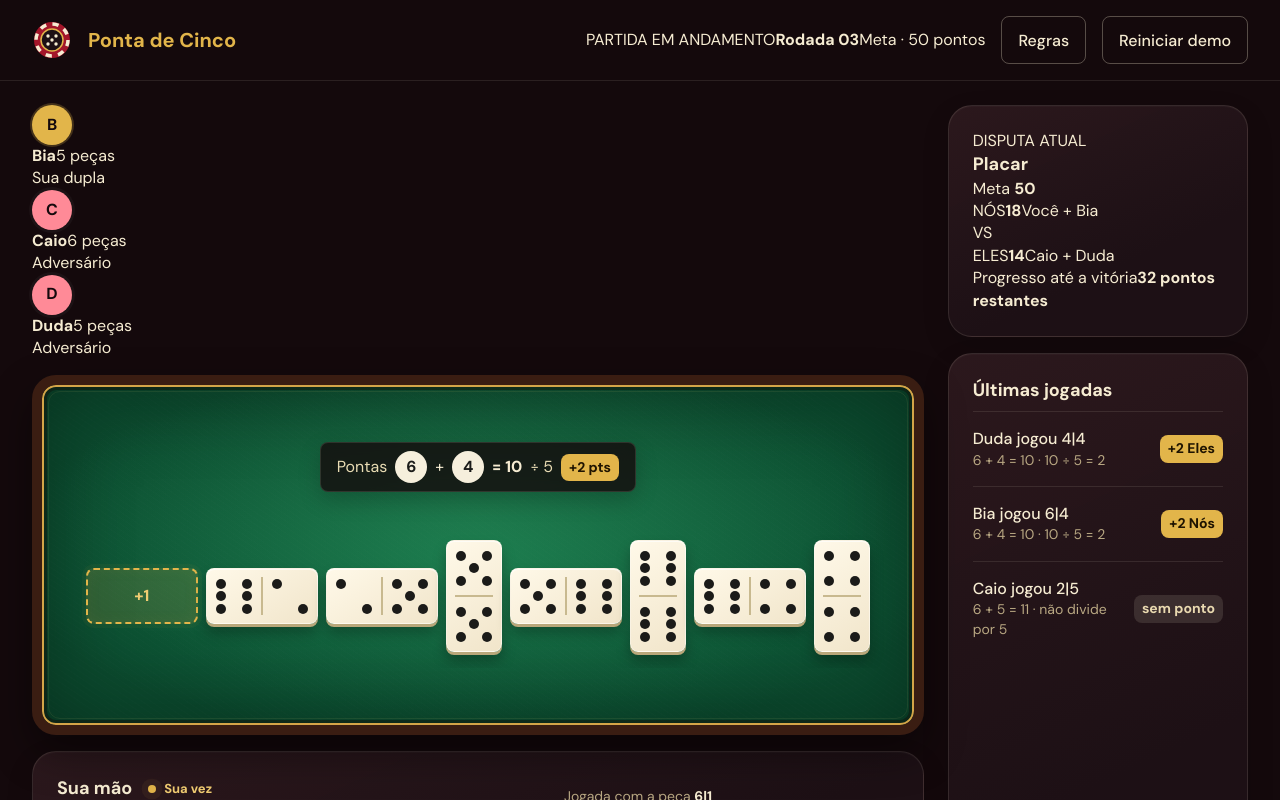
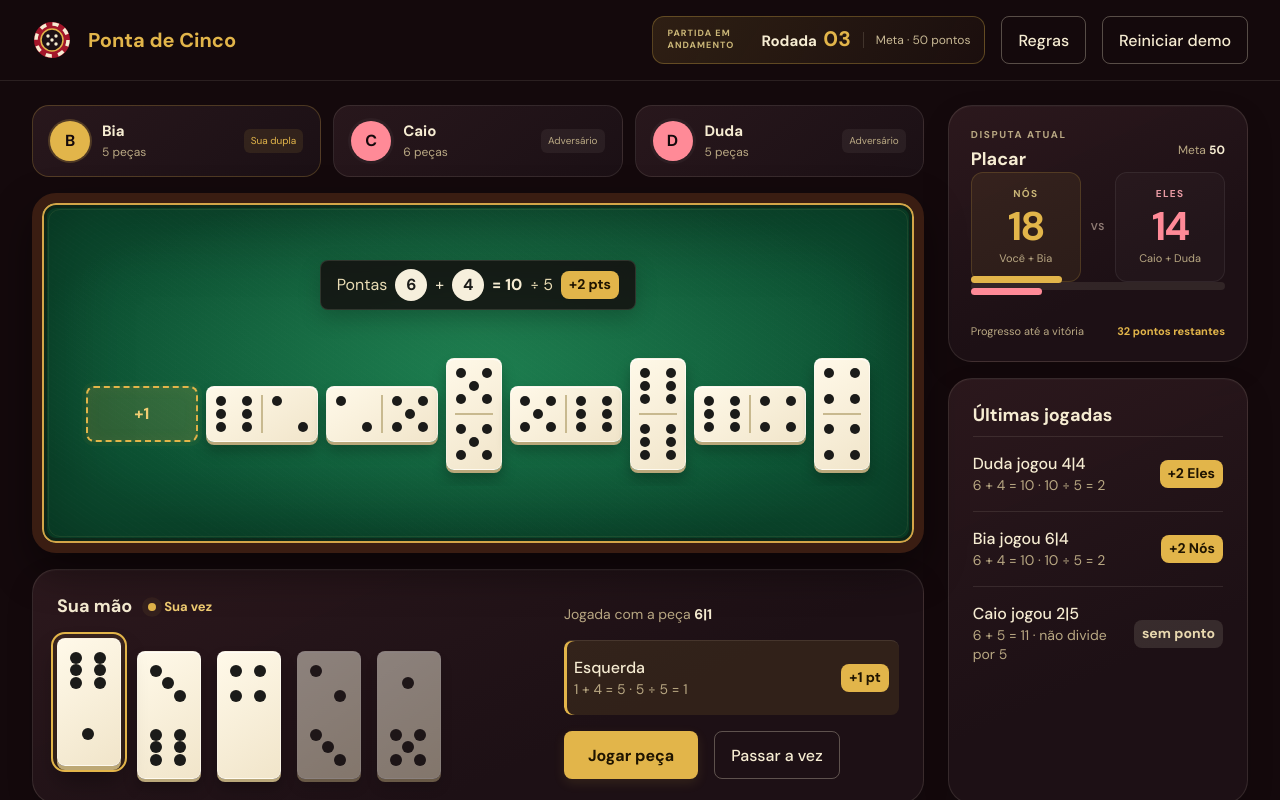
Before and after one commit to LUMEN-7/ponta-5, a React (Vite) app: page / in a window 1280 px wide. Shown: the top 800 px of the page. Built offline with nearby package versions, Linux system fonts and the light colour scheme.

Commit message:
style: separa jogadores e redesenha placar e rodada

```diff
--- a/src/styles.css
+++ b/src/styles.css
@@ -147,3 +147,41 @@ button.tile:hover:not(.sel):not(.dim){transform:translateY(-7px);box-shadow:inse
 .play-option.active{background:rgba(226,181,74,.10);box-shadow:inset 3px 0 #e2b54a}
 .cta:disabled{cursor:not-allowed;opacity:.5}
 @media(prefers-reduced-motion:reduce){.score-float,.tile.placed{animation:none}.score-float{position:static;transform:none;text-align:center}}
+
+/* Hierarquia do cabeçalho / cards individuais / placar */
+.round-status{display:flex;align-items:center;gap:12px;border:1px solid rgba(226,181,74,.3);background:linear-gradient(120deg,rgba(226,181,74,.13),rgba(226,181,74,.035));border-radius:12px;padding:8px 14px}
+.round-status .round-kicker{font-size:9px;letter-spacing:.12em;font-weight:800;color:#cbb778;max-width:82px;line-height:1.3}
+.round-status strong{white-space:nowrap;font-size:15px}
+.round-status strong span{font-size:21px;color:#e2b54a;margin-left:3px;font-variant-numeric:tabular-nums}
+.round-goal{font-size:12px;color:#c9b995;border-left:1px solid rgba(246,236,210,.15);padding-left:12px;white-space:nowrap}
+.players-grid{display:grid;grid-template-columns:repeat(3,minmax(0,1fr));gap:12px}
+.player-card{min-width:0;display:flex;align-items:center;gap:12px;padding:15px 17px;border-radius:17px;background:linear-gradient(140deg,#28171c,#1b1015);border:1px solid rgba(246,236,210,.10)}
+.player-card.us{border-color:rgba(226,181,74,.24)}
+.player-details{display:flex;flex-direction:column;gap:2px;min-width:0}
+.player-details strong{font-size:15px;color:#f6ecd2}
+.player-details>span{font-size:12px;color:#b9a883}
+.player-team{margin-left:auto;font-size:10px;white-space:nowrap;color:#b9a883;background:rgba(246,236,210,.06);padding:5px 7px;border-radius:6px}
+.player-card.us .player-team{color:#e2b54a;background:rgba(226,181,74,.10)}
+.score-panel{gap:20px!important;padding:22px!important}
+.score-heading{display:flex;justify-content:space-between;align-items:center}
+.score-eyebrow{display:block;font-size:10px;letter-spacing:.16em;color:#b9a883;font-weight:700;margin-bottom:5px}
+.score-target{font-size:12px;color:#b9a883}.score-target b{color:#f6ecd2}
+.score-matchup{display:grid;grid-template-columns:minmax(0,1fr) auto minmax(0,1fr);align-items:center;gap:10px}
+.score-team{min-width:0;display:flex;flex-direction:column;gap:3px;padding:14px 10px;background:rgba(255,255,255,.025);border:1px solid rgba(255,255,255,.065);border-radius:12px;text-align:center}
+.score-team.us{background:rgba(226,181,74,.075);border-color:rgba(226,181,74,.18)}
+.score-team-label{font-size:10px;letter-spacing:.13em;font-weight:800;color:#cbb778}
+.score-team.them .score-team-label{color:#e89aa3}
+.score-number{font-size:40px;line-height:1.1;letter-spacing:-2px;color:#e2b54a;font-variant-numeric:tabular-nums}
+.score-team.them .score-number{color:#ff8a97}
+.score-members{font-size:11px;color:#b9a883;white-space:nowrap}
+.score-versus{font-size:10px;letter-spacing:.08em;color:#8e7a73;font-weight:800}
+.score-race-track{height:8px;background:rgba(246,236,210,.09);border-radius:20px;position:relative;margin:0 0 34px}
+.score-race-track>span{height:7px;position:absolute;left:0;top:0;border-radius:10px;transition:width .45s ease}
+.score-race-us{background:#e2b54a;transform:translateY(-6px)}
+.score-race-them{background:#ff8a97;transform:translateY(6px)}
+.score-race-footer{display:flex;justify-content:space-between;gap:8px;font-size:11px;color:#b9a883}
+.score-race-footer b{color:#e2b54a;text-align:right}
+@media(max-width:1000px){.player-team{display:none}}
+@media(max-width:700px){.players-grid{grid-template-columns:repeat(3,minmax(0,1fr));gap:7px}.player-card{padding:10px 8px;gap:7px;border-radius:12px}.player-card .av{width:28px;height:28px;font-size:12px}.player-details strong{font-size:13px}.player-details>span{font-size:10px}.round-status{flex-wrap:wrap;gap:5px 10px}.round-status .round-kicker{display:none}.round-goal{padding-left:9px}.score-panel{padding:16px!important}}
+@media(max-width:390px){.players-grid{grid-template-columns:1fr}.player-team{display:inline}.round-goal{font-size:11px}}
+@media(prefers-reduced-motion:reduce){.score-race-track>span{transition:none}}
```
